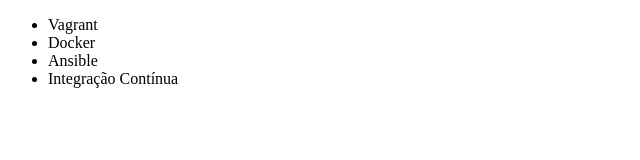
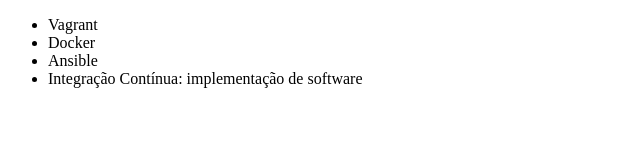
Before and after one commit to alfcand/curso-alura-git, a plain HTML site: page index.html in a window 1280 px wide. Shown: the whole page, without its empty margins (0-640 px from the left). Drawn offline with Linux system fonts and the light colour scheme.

Commit message:
Complementação do curso Integração Contínua

```diff
--- a/index.html
+++ b/index.html
@@ -9,7 +9,7 @@
         <li>Vagrant</li>
         <li>Docker</li>
         <li>Ansible</li>
-        <li>Integração Contínua</li>
+        <li>Integração Contínua: implementação de software</li>
     </ul>
 </body>
 </html>
```
